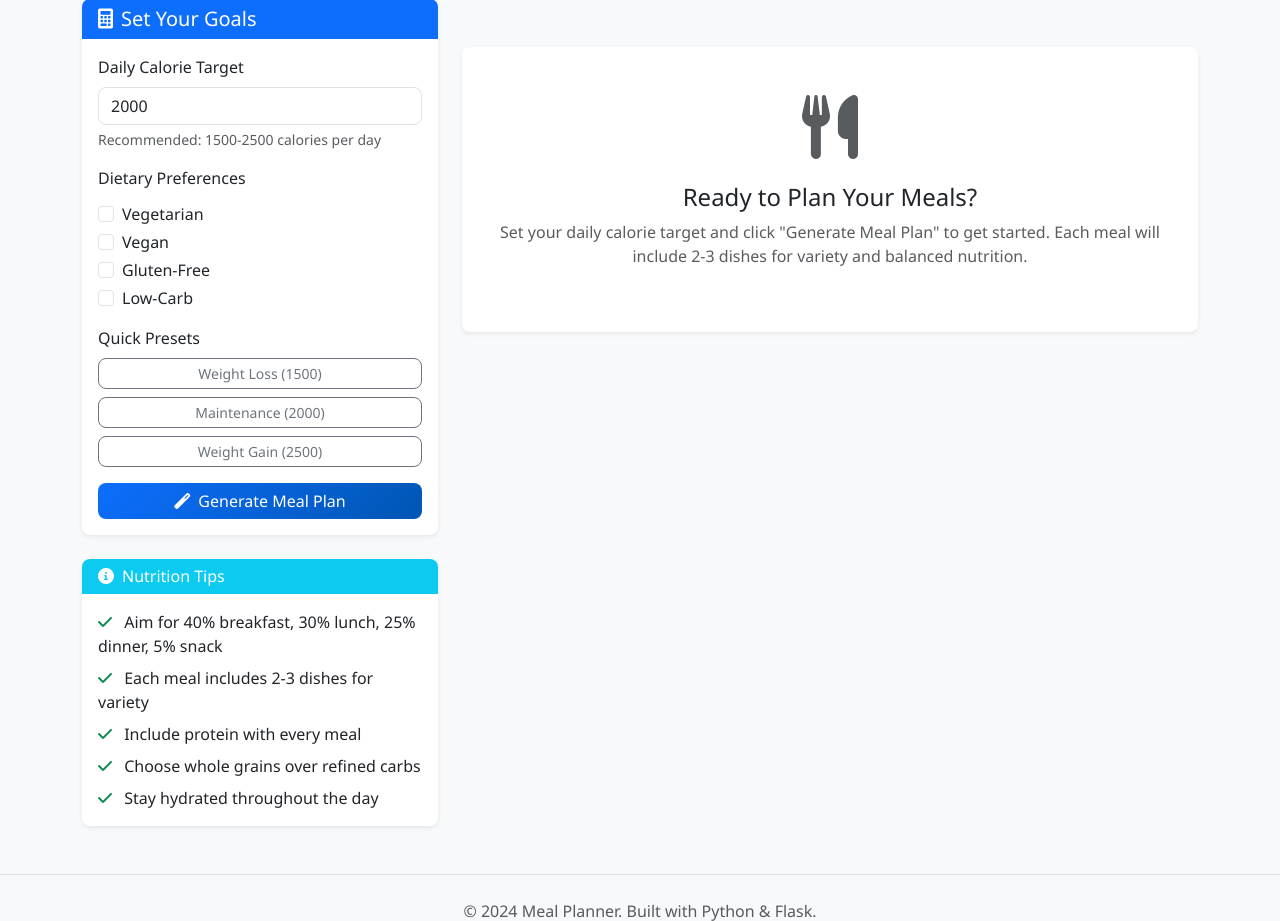
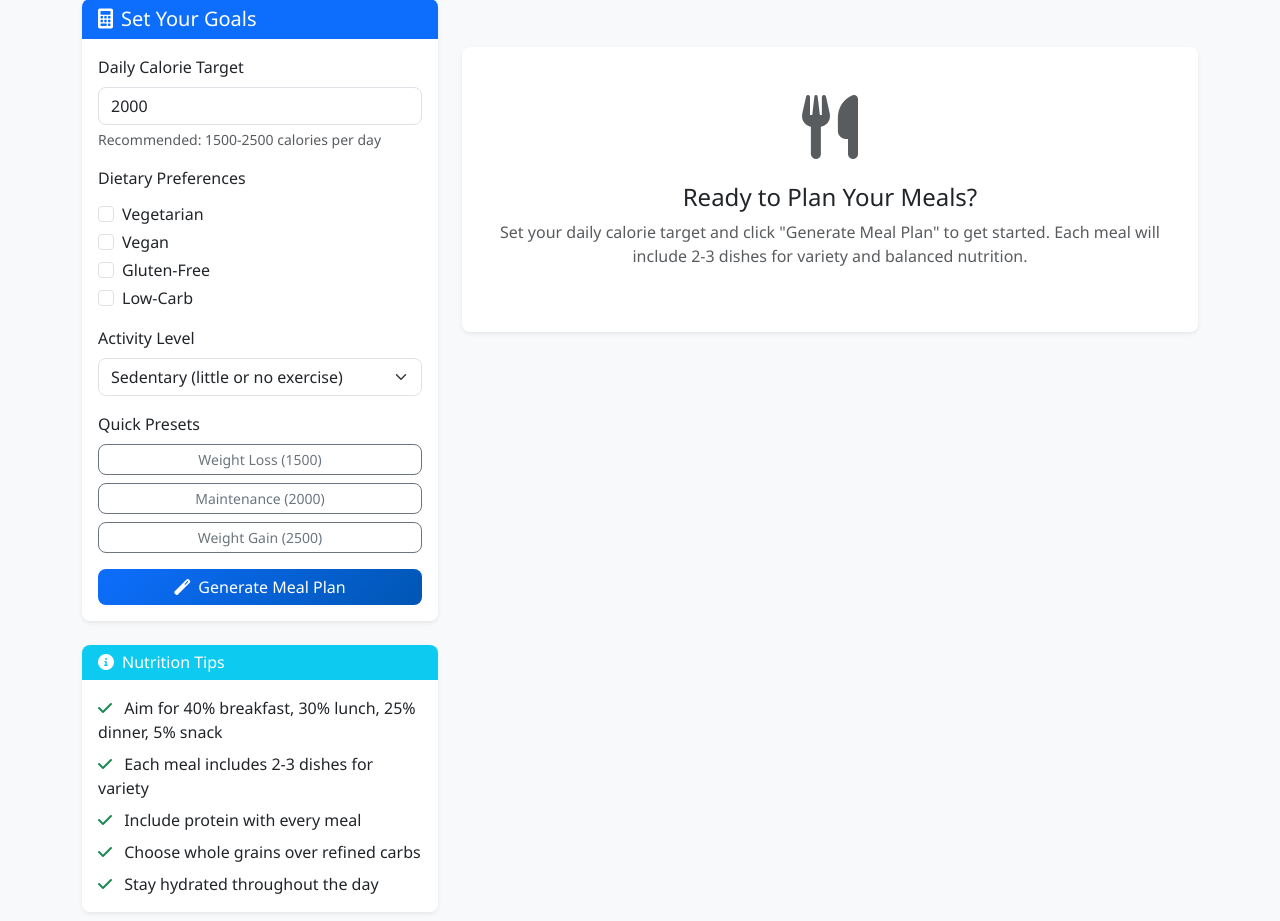
Before and after one commit to SquareRoot49/New-Meal-Plan, a Flask app: page /plan in a window 1280 px wide. Shown: the part 87-1008 px from the top of the page. Run offline with Flask 3, Linux system fonts and the light colour scheme.

Commit message:
Prompt 5: Add activity level selection and adjust calorie target

```diff
--- a/app.py
+++ b/app.py
@@ -99,38 +99,36 @@ def generate_plan():
     data = request.get_json()
     target_calories = int(data.get('target_calories', 2000))
     preferences = data.get('preferences', [])
-
+    activity_multiplier = float(data.get('activity_multiplier', 1.2))
+    # Apply activity multiplier
+    adjusted_calories = int(target_calories * activity_multiplier)
     # Calculate meal distribution (40% breakfast, 30% lunch, 25% dinner, 5% snack)
-    breakfast_calories = int(target_calories * 0.4)
-    lunch_calories = int(target_calories * 0.3)
-    dinner_calories = int(target_calories * 0.25)
-    snack_calories = int(target_calories * 0.05)
-
+    breakfast_calories = int(adjusted_calories * 0.4)
+    lunch_calories = int(adjusted_calories * 0.3)
+    dinner_calories = int(adjusted_calories * 0.25)
+    snack_calories = int(adjusted_calories * 0.05)
     # Get dishes for each meal type, filtered by preferences
     breakfast_dishes = filter_dishes_by_preferences(Dish.query.filter_by(meal_type='breakfast').all(), preferences)
     lunch_dishes = filter_dishes_by_preferences(Dish.query.filter_by(meal_type='lunch').all(), preferences)
     dinner_dishes = filter_dishes_by_preferences(Dish.query.filter_by(meal_type='dinner').all(), preferences)
     snack_dishes = filter_dishes_by_preferences(Dish.query.filter_by(meal_type='snack').all(), preferences)
-
     # Generate meal combinations
     breakfast = generate_meal_combination(breakfast_dishes, breakfast_calories, 2, 3)
     lunch = generate_meal_combination(lunch_dishes, lunch_calories, 2, 3)
     dinner = generate_meal_combination(dinner_dishes, dinner_calories, 2, 3)
     snack = generate_meal_combination(snack_dishes, snack_calories, 1, 2)
-
     # Calculate totals
     all_meals = [breakfast, lunch, dinner, snack]
     total_calories = sum(meal['total_calories'] for meal in all_meals if meal)
-
     plan = {
         'breakfast': breakfast,
         'lunch': lunch,
         'dinner': dinner,
         'snack': snack,
         'total_calories': total_calories,
-        'target_calories': target_calories
+        'target_calories': adjusted_calories,
+        'activity_multiplier': activity_multiplier
     }
-
     return jsonify(plan)
 
 def generate_meal_combination(dishes, target_calories, min_dishes=2, max_dishes=3):
--- a/templates/plan.html
+++ b/templates/plan.html
@@ -37,6 +37,17 @@
                             <input class="form-check-input" type="checkbox" value="low_carb" id="prefLowCarb">
                             <label class="form-check-label" for="prefLowCarb">Low-Carb</label>
                         </div>
+                    </div>
+
+                    <div class="mb-3">
+                        <label class="form-label">Activity Level</label>
+                        <select class="form-select" id="activityLevel">
+                            <option value="1.2">Sedentary (little or no exercise)</option>
+                            <option value="1.375">Lightly Active (light exercise 1-3 days/week)</option>
+                            <option value="1.55">Moderately Active (moderate exercise 3-5 days/week)</option>
+                            <option value="1.725">Very Active (hard exercise 6-7 days/week)</option>
+                            <option value="1.9">Extra Active (very hard exercise & physical job)</option>
+                        </select>
                     </div>
 
                     <div class="mb-3">
@@ -170,6 +181,8 @@ function generateMealPlan() {
     if (document.getElementById('prefVegan').checked) preferences.push('vegan');
     if (document.getElementById('prefGlutenFree').checked) preferences.push('gluten_free');
     if (document.getElementById('prefLowCarb').checked) preferences.push('low_carb');
+    // Get activity multiplier
+    const activityMultiplier = parseFloat(document.getElementById('activityLevel').value);
     // Show loading
     document.getElementById('welcomeSection').style.display = 'none';
     document.getElementById('mealPlanSection').style.display = 'none';
@@ -181,7 +194,8 @@ function generateMealPlan() {
         },
         body: JSON.stringify({
             target_calories: parseInt(targetCalories),
-            preferences: preferences
+            preferences: preferences,
+            activity_multiplier: activityMultiplier
         })
     })
     .then(response => response.json())
```
Also changed, not shown: cursor_prompts_log.md (+25 -0 lines).
